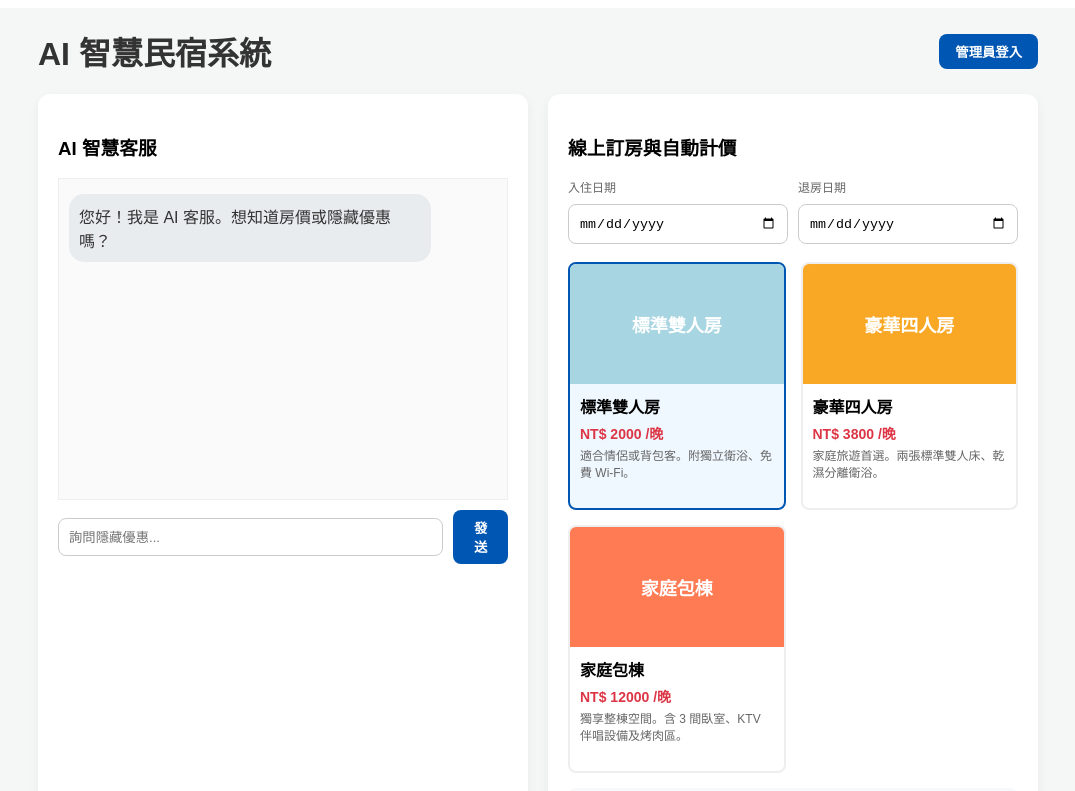
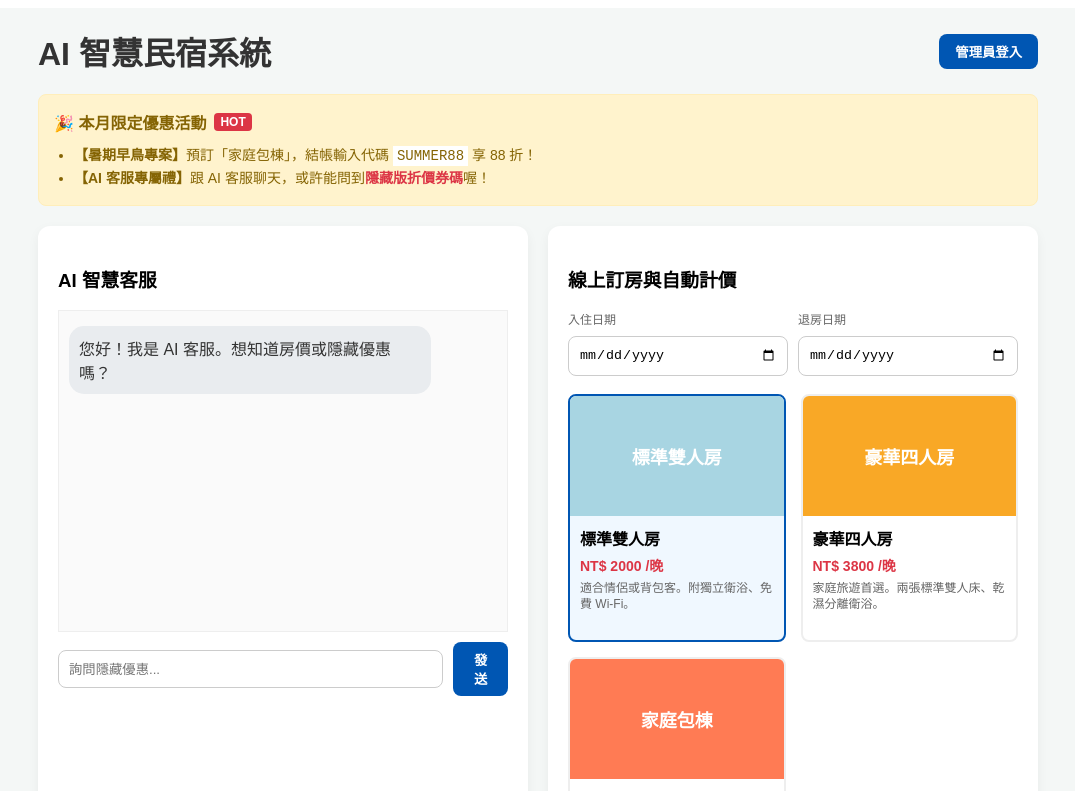
Before and after one commit to Weeknd-0101/AI-, a React (Vite) app: page / in a window 1280 px wide. Shown: the top 791 px of the page, without its empty margins (102-1177 px from the left). Built offline with nearby package versions, Linux system fonts and the light colour scheme.

Commit message:
Update App.jsx

```diff
--- a/src/App.jsx
+++ b/src/App.jsx
@@ -35,8 +35,12 @@ const styles = {
   buttonDanger: { backgroundColor: '#dc3545' },
   card: { backgroundColor: '#fff', borderRadius: '12px', padding: '20px', boxShadow: '0 4px 12px rgba(0,0,0,0.05)', marginBottom: '20px' },
   input: { width: '100%', padding: '10px', margin: '8px 0', borderRadius: '8px', border: '1px solid #ccc', boxSizing: 'border-box' },
-  infoBox: { backgroundColor: '#e9ecef', padding: '10px', borderRadius: '8px', fontSize: '14px', color: '#555', marginBottom: '15px' },
+
+  // 促銷區塊樣式 (已保留)
   promoBox: { backgroundColor: '#fff3cd', color: '#856404', border: '1px solid #ffeeba', borderRadius: '8px', padding: '15px', marginBottom: '20px' },
+  promoTitle: { margin: '0 0 10px 0', fontSize: '16px', fontWeight: 'bold', display: 'flex', alignItems: 'center', gap: '8px' },
+  promoTag: { backgroundColor: '#dc3545', color: '#fff', padding: '2px 6px', borderRadius: '4px', fontSize: '12px', fontWeight: 'bold' },
+
   priceBoard: { backgroundColor: '#f8f9fa', border: '1px solid #ddd', padding: '15px', borderRadius: '8px', marginTop: '15px', fontSize: '14px', transition: '0.3s' },
 
   roomGrid: { display: 'grid', gridTemplateColumns: 'repeat(auto-fit, minmax(200px, 1fr))', gap: '15px', marginBottom: '15px' },
@@ -54,7 +58,6 @@ const styles = {
   th: { borderBottom: '2px solid #ddd', padding: '10px', textAlign: 'left', fontSize: '14px' },
   td: { borderBottom: '1px solid #ddd', padding: '10px', fontSize: '14px' },
 
-  // 後台統計看板樣式
   statsGrid: { display: 'flex', gap: '15px', marginBottom: '20px' },
   statCard: { flex: 1, padding: '20px', borderRadius: '12px', color: '#fff', textAlign: 'center', fontWeight: 'bold' },
 
@@ -104,7 +107,6 @@ function CustomerView({ db, setLoading }) {
 
   useEffect(() => { setRoomStatus(null); }, [form.dateIn, form.dateOut, form.roomType]);
 
-  // 動態計算價格邏輯
   const calculatePrice = () => {
     if (!form.dateIn || !form.dateOut) return { nights: 0, base: 0, discount: 0, total: 0, msg: '' };
     const d1 = new Date(form.dateIn);
@@ -117,7 +119,6 @@ function CustomerView({ db, setLoading }) {
     let discountAmt = 0;
     let discountMsg = '';
 
-    // 強化優惠碼的反饋機制
     if (form.promoCode === 'SUMMER88') {
       if (form.roomType === '家庭包棟') {
         discountAmt = Math.round(basePrice * 0.12);
@@ -171,7 +172,6 @@ function CustomerView({ db, setLoading }) {
     }
     setLoading(true);
     try {
-      // 寫入資料庫時強制使用計算出的價格，防範前端輸入框竄改
       await addDoc(collection(db, "bookings"), {
         ...form,
         nights: priceData.nights,
@@ -206,6 +206,15 @@ function CustomerView({ db, setLoading }) {
 
   return (
     <div>
+      {/* 恢復：促銷橫幅區塊 */}
+      <div style={styles.promoBox}>
+        <h3 style={styles.promoTitle}>🎉 本月限定優惠活動 <span style={styles.promoTag}>HOT</span></h3>
+        <ul style={{ margin: 0, paddingLeft: '20px', fontSize: '14px', lineHeight: '1.6' }}>
+          <li><strong>【暑期早鳥專案】</strong>預訂「家庭包棟」，結帳輸入代碼 <code style={{backgroundColor: '#fff', padding: '2px 4px'}}>SUMMER88</code> 享 88 折！</li>
+          <li><strong>【AI 客服專屬禮】</strong>跟 AI 客服聊天，或許能問到<strong style={{color: '#dc3545'}}>隱藏版折價券碼</strong>喔！</li>
+        </ul>
+      </div>
+
       <div style={{ display: 'flex', gap: '20px', flexWrap: 'wrap', marginBottom: '20px' }}>
         <div style={{ ...styles.card, flex: 1, minWidth: '300px', marginBottom: 0 }}>
           <h3>AI 智慧客服</h3>
@@ -254,7 +263,6 @@ function CustomerView({ db, setLoading }) {
                  {roomStatus === 'full' && <span style={{color: '#dc3545', fontWeight: 'bold'}}>❌ 已客滿</span>}
                </div>
 
-               {/* 優惠碼輸入與動態反饋區 */}
                <label style={{ fontSize: '12px', color: '#666' }}>優惠代碼 (輸入即自動試算)</label>
                <input type="text" placeholder="例: SUMMER88 或 AI500" style={styles.input} value={form.promoCode} onChange={e => setForm({...form, promoCode: e.target.value.toUpperCase()})} />
                {priceData.msg && (
@@ -309,7 +317,7 @@ function CustomerView({ db, setLoading }) {
 }
 
 // ==========================================
-// 4. 進階管理者端介面 (含營收統計與狀態流轉)
+// 4. 進階管理者端介面
 // ==========================================
 function AdminDashboard({ db, setLoading }) {
   const [orders, setOrders] = useState([]);
@@ -323,7 +331,6 @@ function AdminDashboard({ db, setLoading }) {
       const data = snapshot.docs.map(doc => ({ id: doc.id, ...doc.data() }));
       setOrders(data);
 
-      // 計算營收統計 (排除已取消的訂單)
       let revenue = 0;
       data.forEach(o => {
         if (o.status !== '已取消') revenue += (o.totalPrice || 0);
@@ -338,13 +345,12 @@ function AdminDashboard({ db, setLoading }) {
 
   useEffect(() => { fetchOrders(); }, []);
 
-  // 新增：更新訂單狀態功能
   const updateOrderStatus = async (id, newStatus) => {
     if (!window.confirm(`確定將訂單狀態更改為「${newStatus}」？`)) return;
     setLoading(true);
     try {
       await updateDoc(doc(db, "bookings", id), { status: newStatus });
-      fetchOrders(); // 重新拉取以更新畫面與統計
+      fetchOrders();
     } catch (err) {
       alert("狀態更新失敗");
     }
@@ -362,7 +368,6 @@ function AdminDashboard({ db, setLoading }) {
 
   return (
     <div>
-      {/* 新增：營運統計儀表板 */}
       <div style={styles.statsGrid}>
         <div style={{...styles.statCard, backgroundColor: '#17a2b8'}}>
           總訂單數<br/><span style={{fontSize: '28px'}}>{stats.totalOrders} 筆</span>
@@ -402,7 +407,6 @@ function AdminDashboard({ db, setLoading }) {
                       {o.promoCode && <div style={{fontSize: '11px', color: '#dc3545'}}>代碼: {o.promoCode}</div>}
                     </td>
                     <td style={styles.td}>
-                      {/* 下拉選單直接切換狀態 */}
                       <select
                         style={{ ...styles.input, width: 'auto', padding: '5px', margin: 0, fontWeight: 'bold', color: o.status === '已付款' ? 'green' : o.status === '已入住' ? 'blue' : 'red' }}
                         value={o.status}
```
